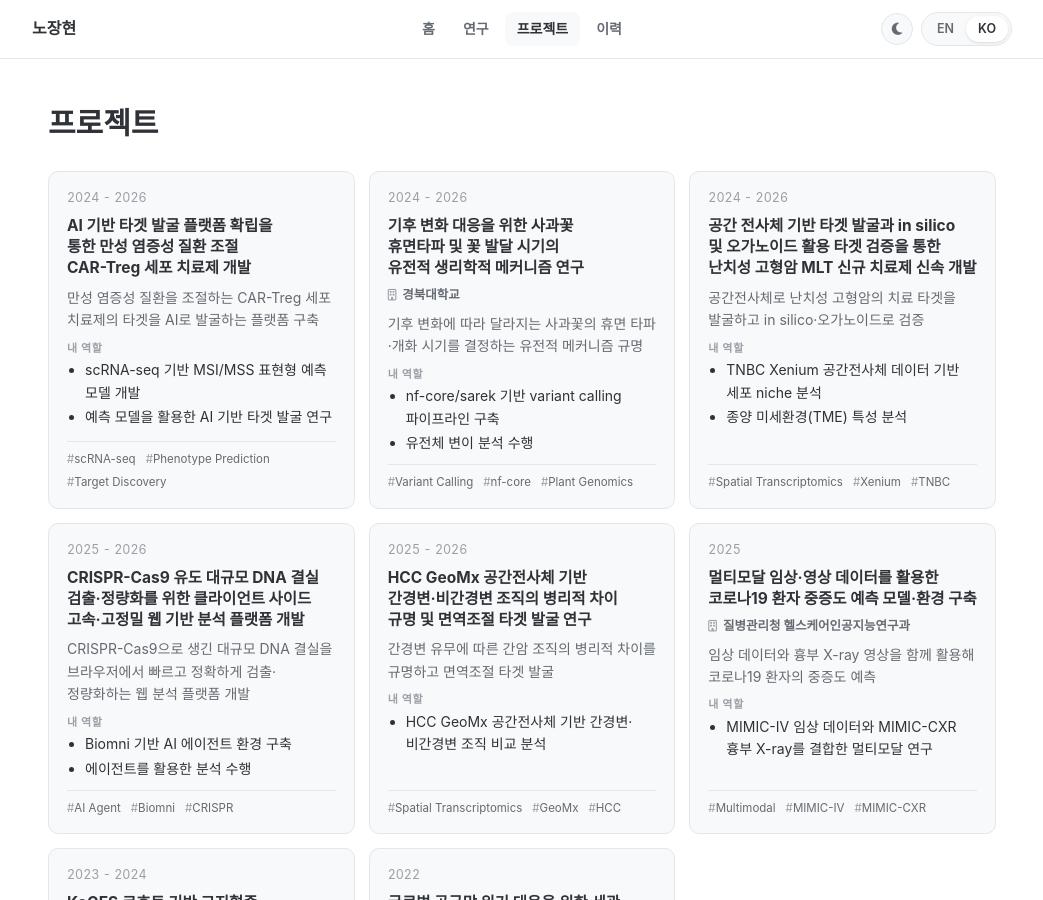
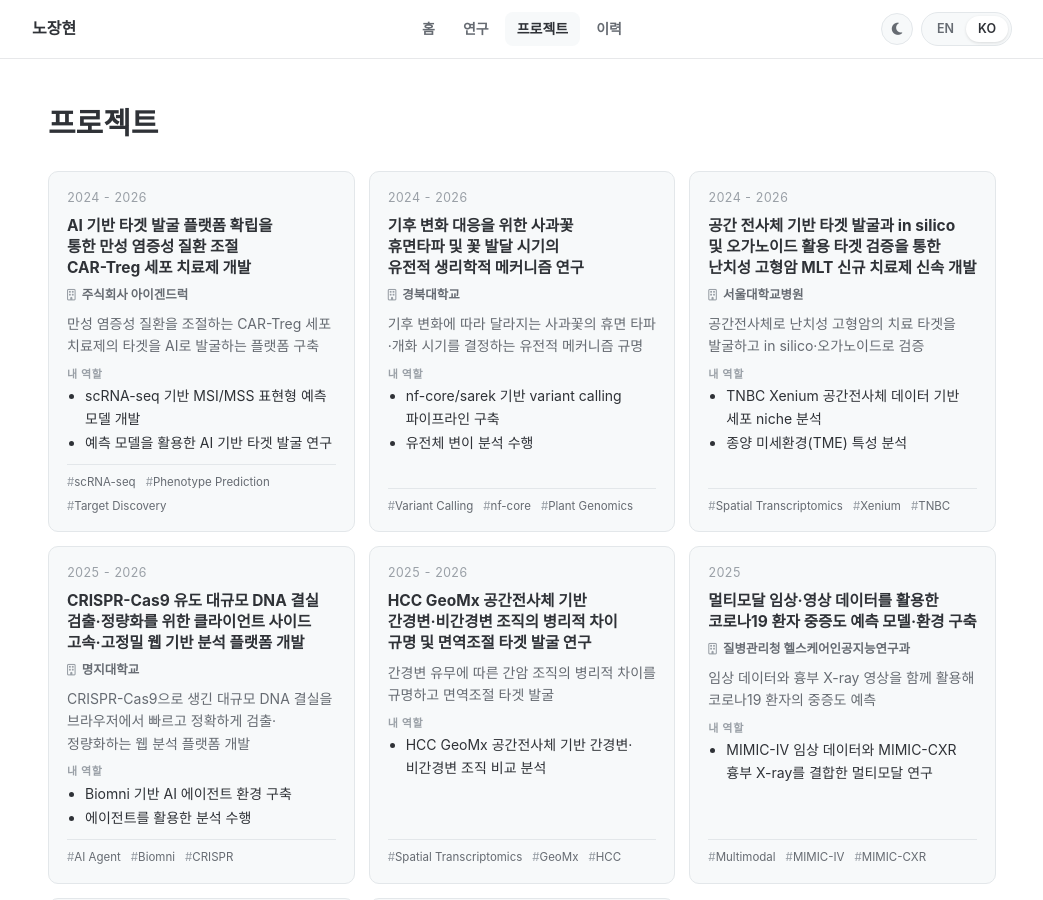
Before and after one commit to janghyunnoh/janghyunnoh.github.io, a Jekyll site: the page built from ko/projects/index.md, in a window 1280 px wide and 900 px high. Shown: the whole window, without its empty margins (118-1161 px from the left). Built offline with Jekyll 4.4.1, drawn with Linux system fonts in a browser that asks for light colours.

Commit message:
Projects: add partners (EigenDrug, Myongji Univ., SNUH)
Co-Authored-By: Claude Opus 5.5 <noreply@anthropic.com>
Claude-Session: https://claude.ai/code/session_01KSQJoZP1auZdYkoBxWPSet

```diff
--- a/_data/projects.yml
+++ b/_data/projects.yml
@@ -10,6 +10,8 @@
 - period: "2024 - 2026"
   title: "AI-based target discovery platform for CAR-Treg cell therapy in chronic inflammatory disease"
   title_ko: "AI 기반 타겟 발굴 플랫폼 확립을 통한 만성 염증성 질환 조절 CAR-Treg 세포 치료제 개발"
+  org: "EigenDrug Inc."
+  org_ko: "주식회사 아이겐드럭"
   summary: "Build an AI platform that discovers targets for CAR-Treg cell therapies against chronic inflammatory diseases."
   summary_ko: "만성 염증성 질환을 조절하는 CAR-Treg 세포 치료제의 타겟을 AI로 발굴하는 플랫폼 구축"
   role:
@@ -38,6 +40,8 @@
 - period: "2024 - 2026"
   title: "Spatial transcriptomics-based target discovery with in silico and organoid validation for refractory solid tumors"
   title_ko: "공간 전사체 기반 타겟 발굴과 in silico 및 오가노이드 활용 타겟 검증을 통한 난치성 고형암 MLT 신규 치료제 신속 개발"
+  org: "Seoul National University Hospital"
+  org_ko: "서울대학교병원"
   summary: "Find therapeutic targets for refractory solid tumors from spatial transcriptomics and validate them in silico and in organoids."
   summary_ko: "공간전사체로 난치성 고형암의 치료 타겟을 발굴하고 in silico·오가노이드로 검증"
   role:
@@ -51,6 +55,8 @@
 - period: "2025 - 2026"
   title: "Client-side web platform for fast, accurate detection and quantification of CRISPR-Cas9-induced large DNA deletions"
   title_ko: "CRISPR-Cas9 유도 대규모 DNA 결실 검출·정량화를 위한 클라이언트 사이드 고속·고정밀 웹 기반 분석 플랫폼 개발"
+  org: "Myongji University"
+  org_ko: "명지대학교"
   summary: "Develop a browser-based platform that quickly and accurately detects and quantifies large DNA deletions induced by CRISPR-Cas9."
   summary_ko: "CRISPR-Cas9으로 생긴 대규모 DNA 결실을 브라우저에서 빠르고 정확하게 검출·정량화하는 웹 분석 플랫폼 개발"
   role:
```
